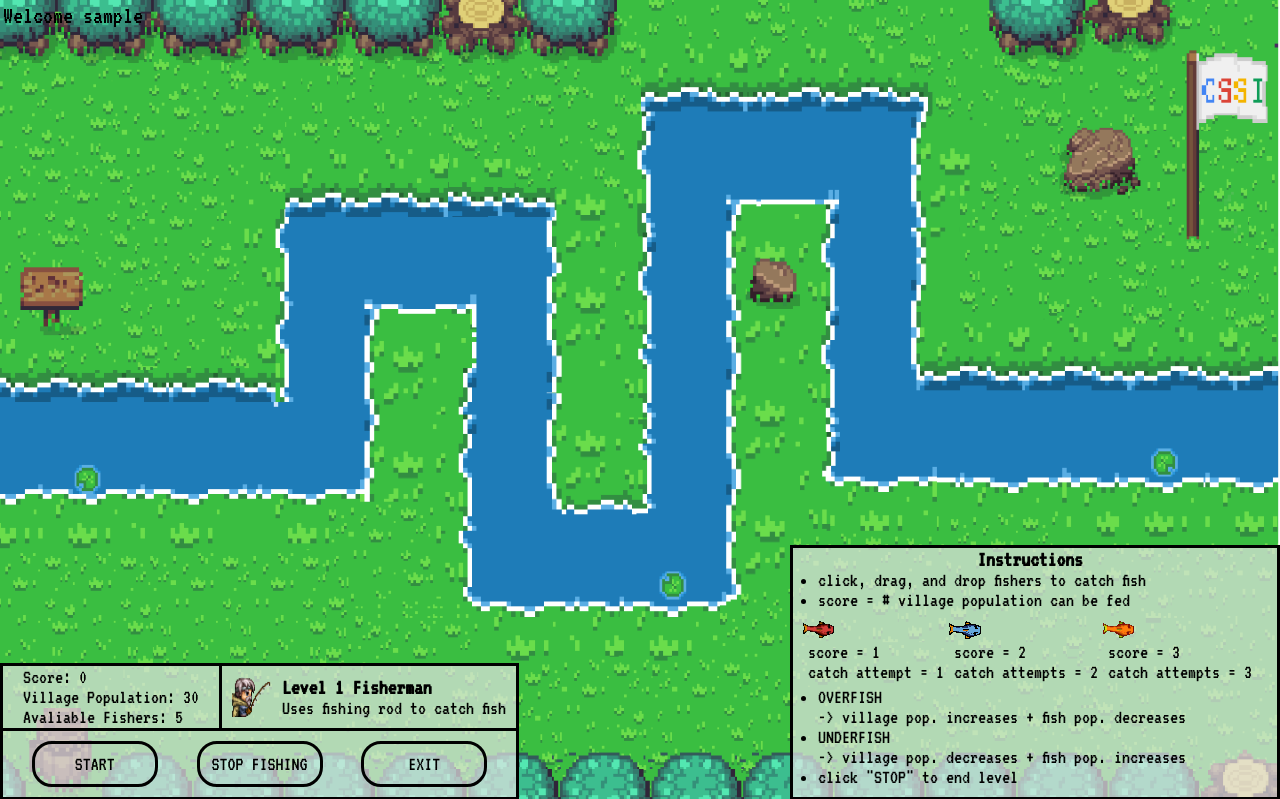
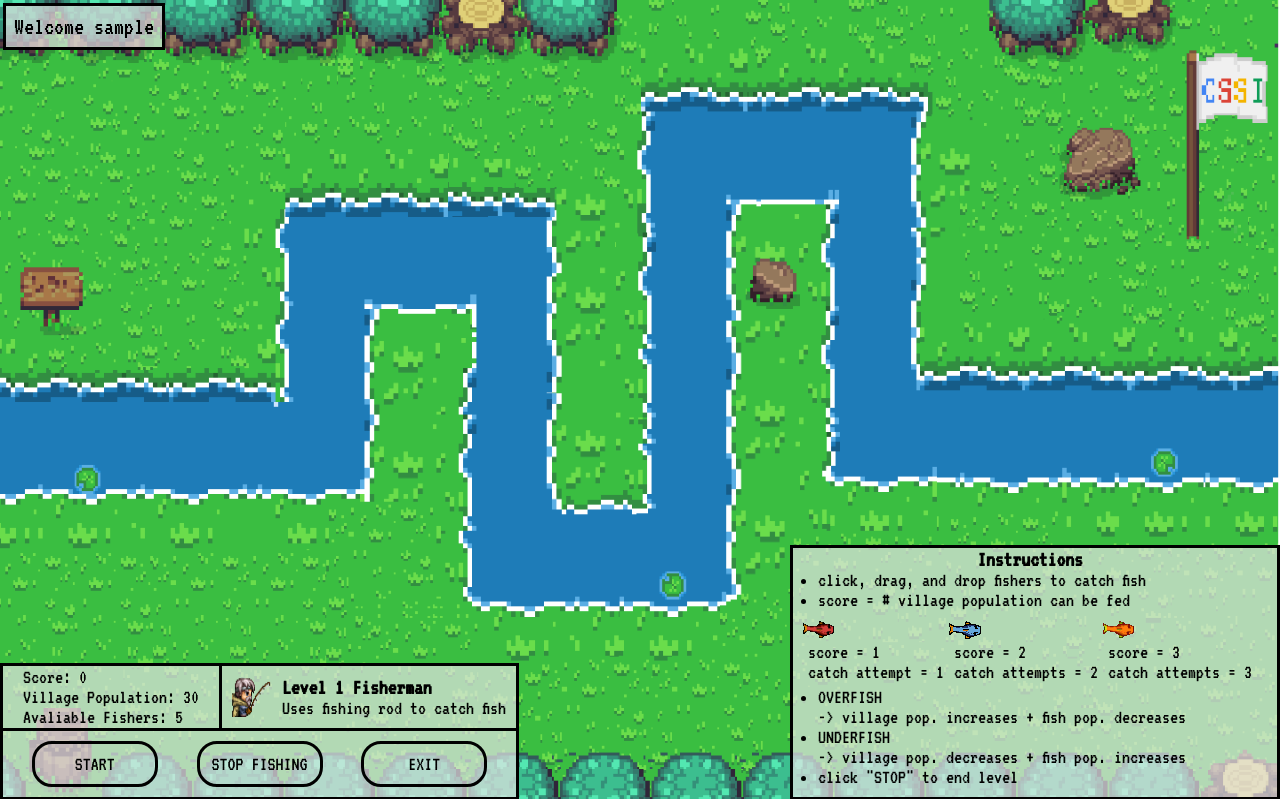
Before and after one commit to anniewang1109/CSSI_Fishing_Village_Game, a Python web app: template templates/gamePage.html in a window 1280 px wide; the page is wider, and only the part inside the window is pictured. Shown: the top 799 px of that part. Run offline with Jinja, Linux system fonts and the light colour scheme; the template is opened without the code that fills it: most values are stand-ins (such as "Sample title", 1, 10 or a date in 2020).

Commit message:
added background to header of game page

```diff
--- a/static/gamePage.css
+++ b/static/gamePage.css
@@ -95,42 +95,33 @@ li{
   height: 100%;
   position: absolute;
 }
-/* #scoreTag{
-  z-index: 7;
-  position:absolute;
-  left: 4.5%;
-  top: 81.5%;
-  font-size: 20px;
-}
-#populationTag{
-  z-index: 7;
-  position:absolute;
-  left: 7.5%;
-  top: 83.5%;
-  font-size: 20px;
-}
-#availableFishersTag{
-  z-index: 7;
-  position:absolute;
-  left: 8.5%;
-  top: 86%;
-  font-size: 20px;
-} */
 
 #nickname{
   z-index: 8;
-  position: absolute;
-  left:3px;
-  top: 3px;
   font-size: 25px;
+  padding-left: 8px;
+  padding-right: 8px;
+  padding-top: 8px;
 }
 
 #currentLevel{
   z-index: 10;
+  font-size: 25px;
+  padding-left: 8px;
+  padding-right: 8px;
+  padding-bottom: 8px;
+}
+
+#heading{
   position: absolute;
-  top:20px;
-  left: 0px;
-  font-size: 25px;
+  left:3px;
+  top: 3px;
+  background-color: rgba(230,230,230,.7);
+  border-style: solid;
+  border-color: black;
+  border-width: 3px;
+  color: black;
+  z-index: 11;
 }
 
 #scoreBoard{
--- a/templates/gamePage.html
+++ b/templates/gamePage.html
@@ -9,8 +9,10 @@
   </head>
 
   <body>
-    <p id="nickname" class="noSelectText">Welcome {{nickname}}</p>
-    <p id="currentLevel" class="noSelectText"></p>
+    <div id="heading" class="noSelectText">
+      <p id="nickname" >Welcome {{nickname}}</p>
+      <p id="currentLevel" ></p>
+    </div>
 
     <div class="flexBoxVertical" id="controls">
       <div class="flexBoxHorizontal" id="row1">
```
